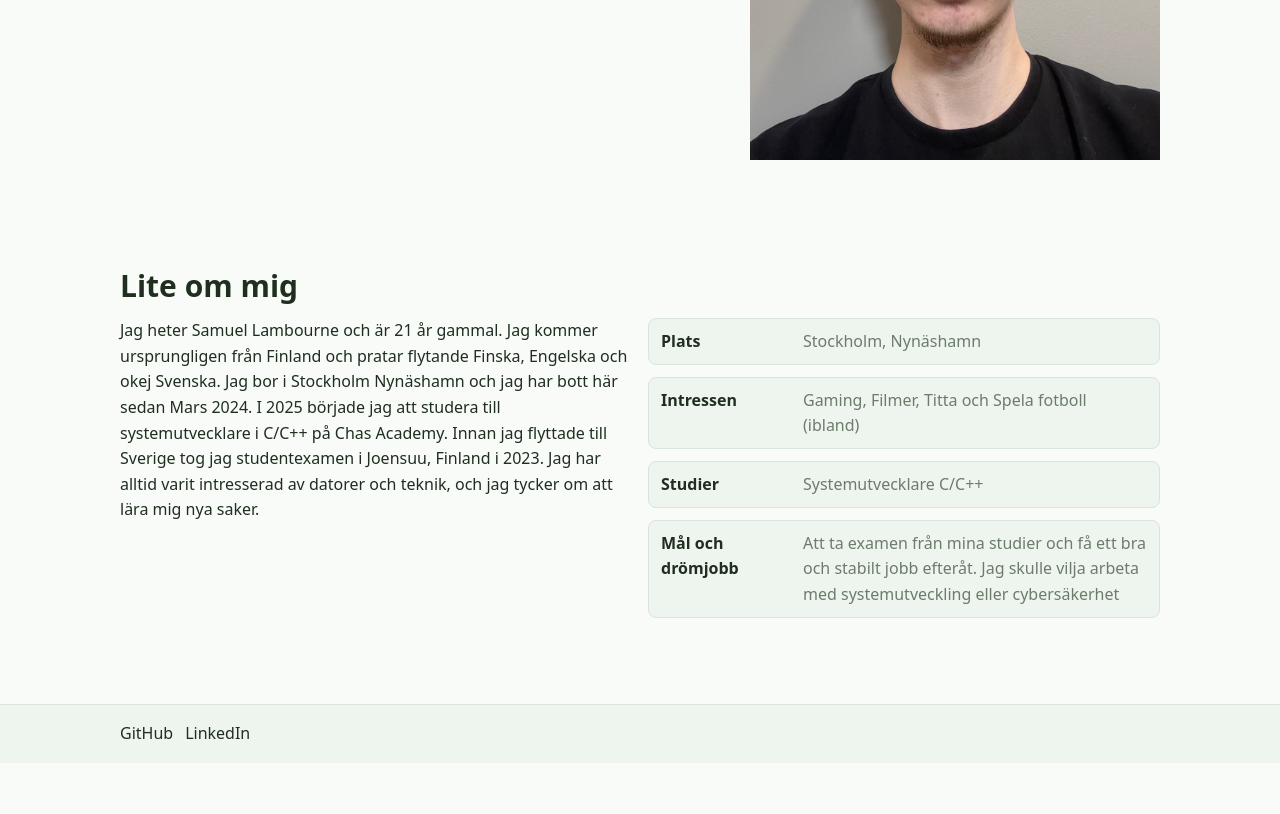
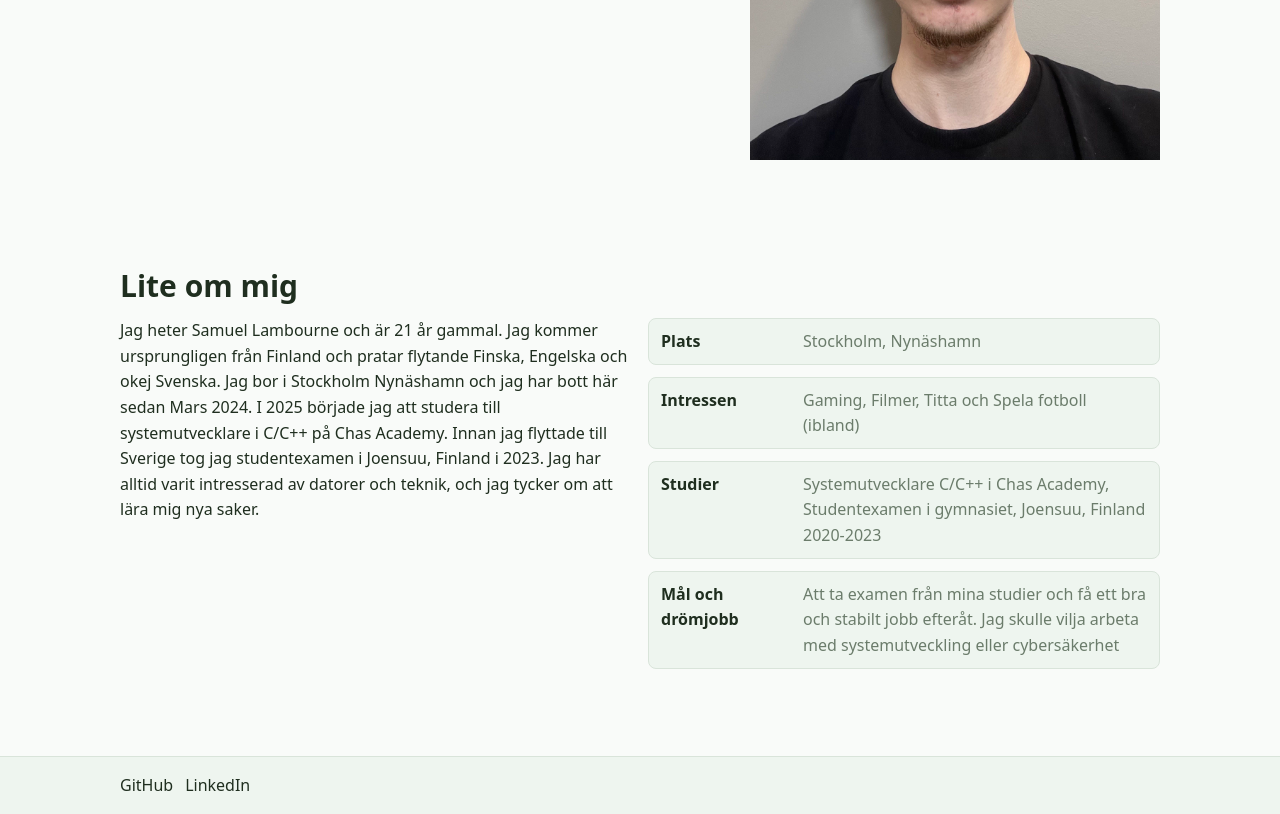
Before and after one commit to mmandelstrom/stockholm-3, a plain HTML site: page samuel.html in a window 1280 px wide. Shown: the part 517-1331 px from the top of the page. Before the commit the page ends 1280 px from the top, so only its background shows below. Drawn offline with Linux system fonts and the light colour scheme.

Commit message:
samuel commit

```diff
--- a/samuel.html
+++ b/samuel.html
@@ -54,7 +54,9 @@
             </div>
             <div>
               <dt>Studier</dt>
-              <dd>Systemutvecklare C/C++</dd>
+              <dd>Systemutvecklare C/C++ i Chas Academy,
+                  Studentexamen i gymnasiet, Joensuu, Finland 2020-2023
+              </dd>
             </div>
             <div>
               <dt>Mål och drömjobb</dt>
```
